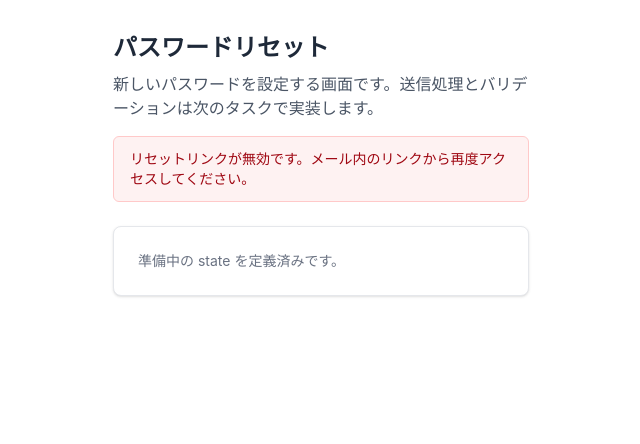
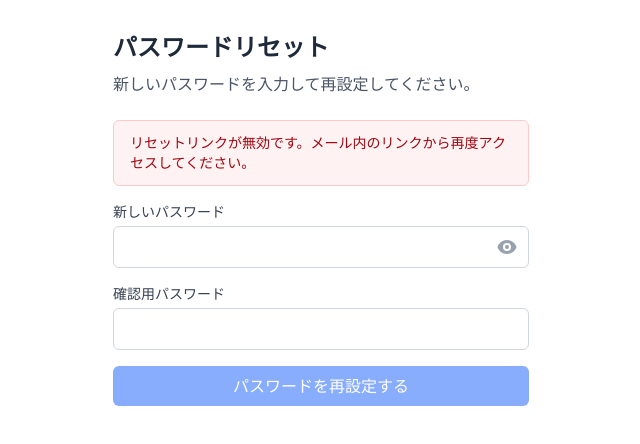
Before and after one commit to RitukoIsibasi0222/gensoko, a SvelteKit app in the folder frontend/: page /reset-password in a window 1280 px wide. Shown: the top 444 px of the page, without its empty margins (319-959 px from the left). Built offline with nearby package versions, Linux system fonts and the light colour scheme; no server answers.

Commit message:
feat: reset-password のフォームUIを追加

```diff
--- a/frontend/src/routes/reset-password/+page.svelte
+++ b/frontend/src/routes/reset-password/+page.svelte
@@ -127,19 +127,110 @@
 <div class="mx-auto max-w-md px-4 py-8">
   <h1 class="text-2xl font-bold text-gray-800">パスワードリセット</h1>
   <p class="mt-2 text-gray-600">
-    新しいパスワードを設定する画面です。送信処理とバリデーションは次のタスクで実装します。
+    新しいパスワードを入力して再設定してください。
   </p>
 
+  {#if !isSuccess}
+    <form class="mt-6 space-y-4" novalidate onsubmit={handleSubmit}>
       {#if formError}
         <div
+          id="form-error"
           role="alert"
-      class="mt-4 rounded-md border border-red-200 bg-red-50 px-4 py-3 text-sm text-red-800"
+          class="rounded-md border border-red-200 bg-red-50 px-4 py-3 text-sm text-red-800"
         >
           {formError}
         </div>
       {/if}
 
-  <div class="mt-6 rounded-lg border border-gray-200 bg-white p-6 shadow-sm">
-    <p class="text-sm text-gray-500">準備中の state を定義済みです。</p>
+      <div>
+        <label for="password" class="block text-sm font-medium text-gray-700">
+          新しいパスワード
+        </label>
+        <div class="relative mt-1">
+          <input
+            id="password"
+            type={showPassword ? 'text' : 'password'}
+            bind:value={password}
+            autocomplete="new-password"
+            required
+            aria-invalid={passwordError ? 'true' : undefined}
+            aria-describedby={passwordError ? 'password-error' : undefined}
+            class="w-full rounded-md border border-gray-300 px-3 py-2 pr-10 focus:border-blue-500 focus:ring-1 focus:ring-blue-500 focus:outline-none"
+          />
+          <button
+            type="button"
+            onclick={() => (showPassword = !showPassword)}
+            aria-label={showPassword ? 'パスワードを隠す' : 'パスワードを表示する'}
+            class="absolute inset-y-0 right-0 flex items-center rounded-md pr-3 text-gray-400 hover:text-gray-600 focus:ring-2 focus:ring-blue-500 focus:ring-offset-2 focus:outline-none"
+          >
+            {#if showPassword}
+              <svg
+                xmlns="http://www.w3.org/2000/svg"
+                class="h-5 w-5"
+                viewBox="0 0 20 20"
+                fill="currentColor"
+                aria-hidden="true"
+              >
+                <path
+                  fill-rule="evenodd"
+                  d="M3.707 2.293a1 1 0 00-1.414 1.414l14 14a1 1 0 001.414-1.414l-1.473-1.473A10.014 10.014 0 0019.542 10C18.268 5.943 14.478 3 10 3a9.958 9.958 0 00-4.512 1.074l-1.78-1.781zm4.261 4.26l1.514 1.515a2.003 2.003 0 012.45 2.45l1.514 1.514a4 4 0 00-5.478-5.478z"
+                  clip-rule="evenodd"
+                />
+                <path
+                  d="M12.454 16.697L9.75 13.992a4 4 0 01-3.742-3.741L2.335 6.578A9.98 9.98 0 00.458 10c1.274 4.057 5.065 7 9.542 7 .847 0 1.669-.105 2.454-.303z"
+                />
+              </svg>
+            {:else}
+              <svg
+                xmlns="http://www.w3.org/2000/svg"
+                class="h-5 w-5"
+                viewBox="0 0 20 20"
+                fill="currentColor"
+                aria-hidden="true"
+              >
+                <path d="M10 12a2 2 0 100-4 2 2 0 000 4z" />
+                <path
+                  fill-rule="evenodd"
+                  d="M.458 10C1.732 5.943 5.522 3 10 3s8.268 2.943 9.542 7c-1.274 4.057-5.064 7-9.542 7S1.732 14.057.458 10zM14 10a4 4 0 11-8 0 4 4 0 018 0z"
+                  clip-rule="evenodd"
+                />
+              </svg>
+            {/if}
+          </button>
         </div>
+        {#if passwordError}
+          <p id="password-error" class="mt-1 text-sm text-red-600">{passwordError}</p>
+        {/if}
       </div>
+
+      <div>
+        <label for="confirm-password" class="block text-sm font-medium text-gray-700">
+          確認用パスワード
+        </label>
+        <input
+          id="confirm-password"
+          type={showPassword ? 'text' : 'password'}
+          bind:value={confirmPassword}
+          autocomplete="new-password"
+          required
+          aria-invalid={confirmPasswordError ? 'true' : undefined}
+          aria-describedby={confirmPasswordError ? 'confirm-password-error' : undefined}
+          class="mt-1 w-full rounded-md border border-gray-300 px-3 py-2 focus:border-blue-500 focus:ring-1 focus:ring-blue-500 focus:outline-none"
+        />
+        {#if confirmPasswordError}
+          <p id="confirm-password-error" class="mt-1 text-sm text-red-600">
+            {confirmPasswordError}
+          </p>
+        {/if}
+      </div>
+
+      <button
+        type="submit"
+        disabled={isSubmitting || !storedToken}
+        class="w-full rounded-md bg-blue-600 px-4 py-2 text-white hover:bg-blue-700 focus:ring-2 focus:ring-blue-500 focus:ring-offset-2 focus:outline-none disabled:cursor-not-allowed disabled:opacity-50"
+      >
+        {isSubmitting ? '送信中...' : 'パスワードを再設定する'}
+      </button>
+    </form>
+  {/if}
+</div>
```
Lines whose indentation alone changed are shown as unchanged.
